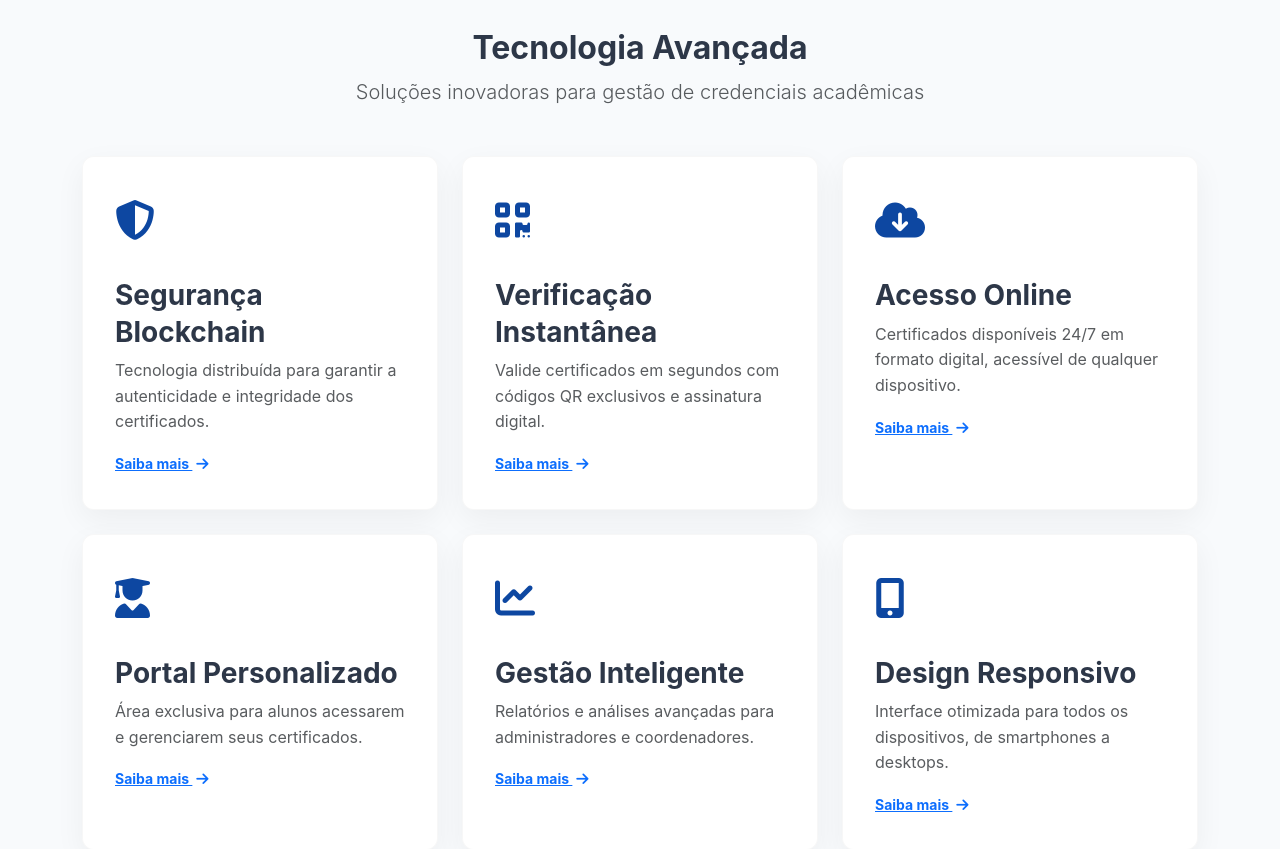
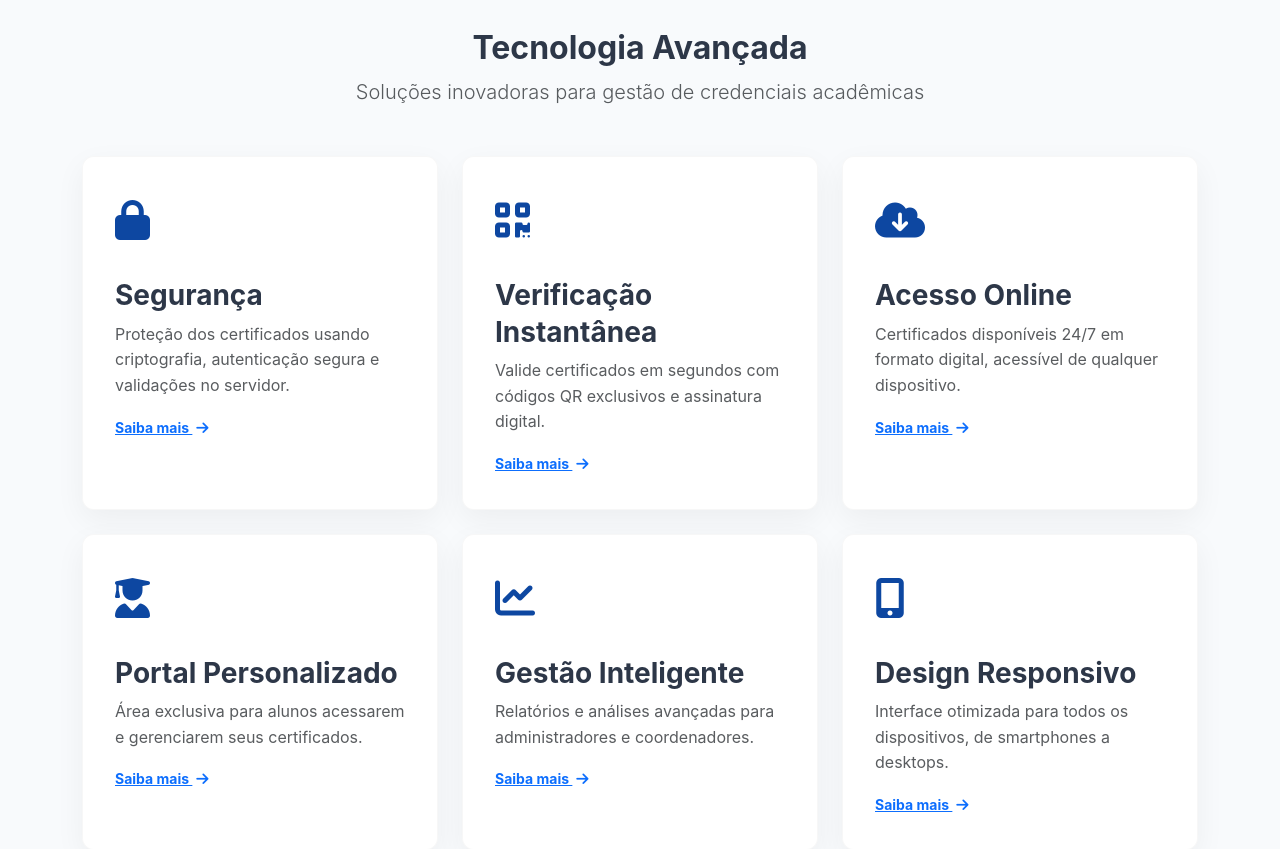
Before and after one commit to NelsonMuquissi/certificados_platform, a Django app: page / in a window 1280 px wide. Shown: the part 1414-2263 px from the top of the page. Run offline with Django 5.2, Linux system fonts and the light colour scheme.

Commit message:
new function

```diff
--- a/certificados/templates/index.html
+++ b/certificados/templates/index.html
@@ -191,10 +191,10 @@
                 <div class="col-md-4">
                     <div class="feature-card">
                         <div class="feature-icon">
-                            <i class="fas fa-shield-alt"></i>
+                            <i class="fas fa-lock"></i> <!-- ícone de cadeado para representar segurança -->
                         </div>
-                        <h3>Segurança Blockchain</h3>
-                        <p class="text-muted">Tecnologia distribuída para garantir a autenticidade e integridade dos certificados.</p>
+                        <h3>Segurança</h3>
+                        <p class="text-muted">Proteção dos certificados usando criptografia, autenticação segura e validações no servidor.</p>
                         <a href="#" class="text-primary small fw-bold">Saiba mais <i class="fas fa-arrow-right ms-1"></i></a>
                     </div>
                 </div>
```
